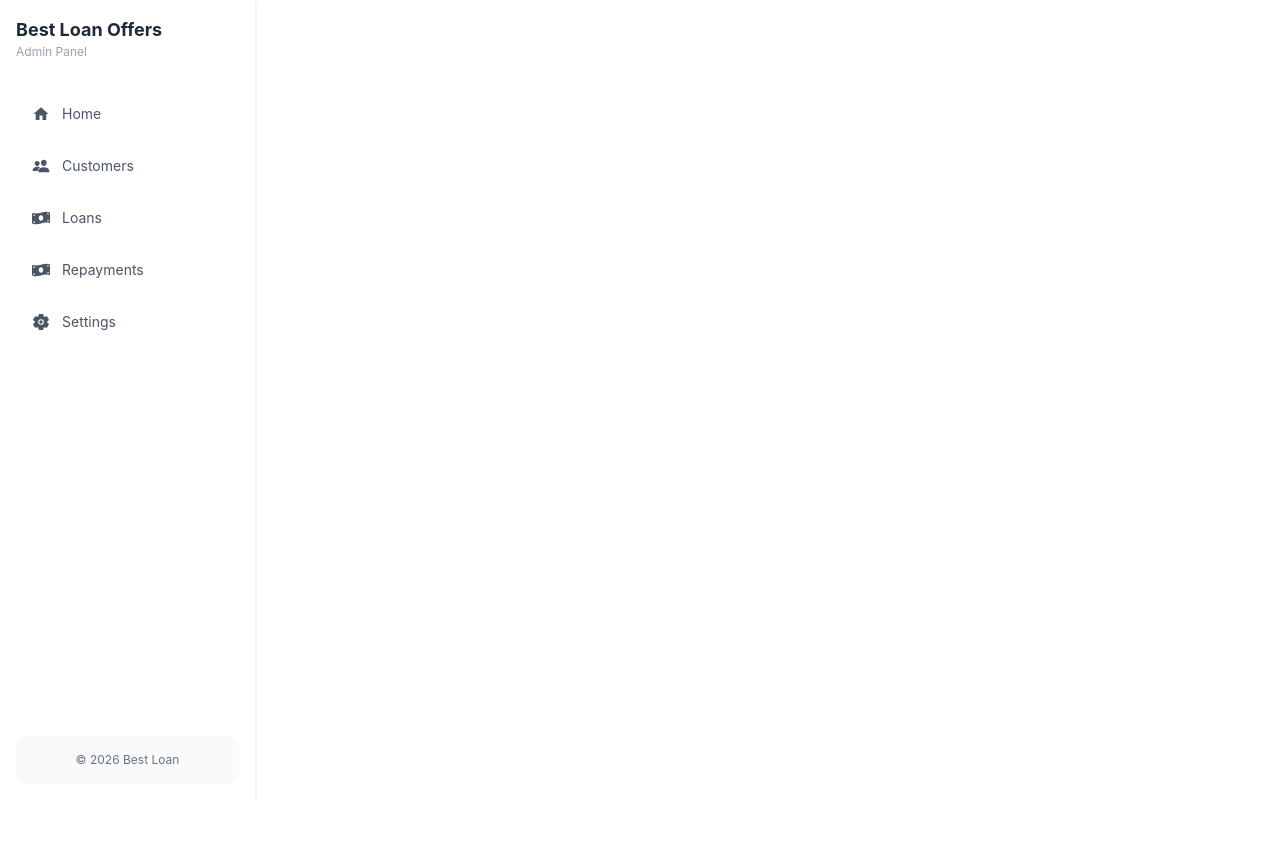
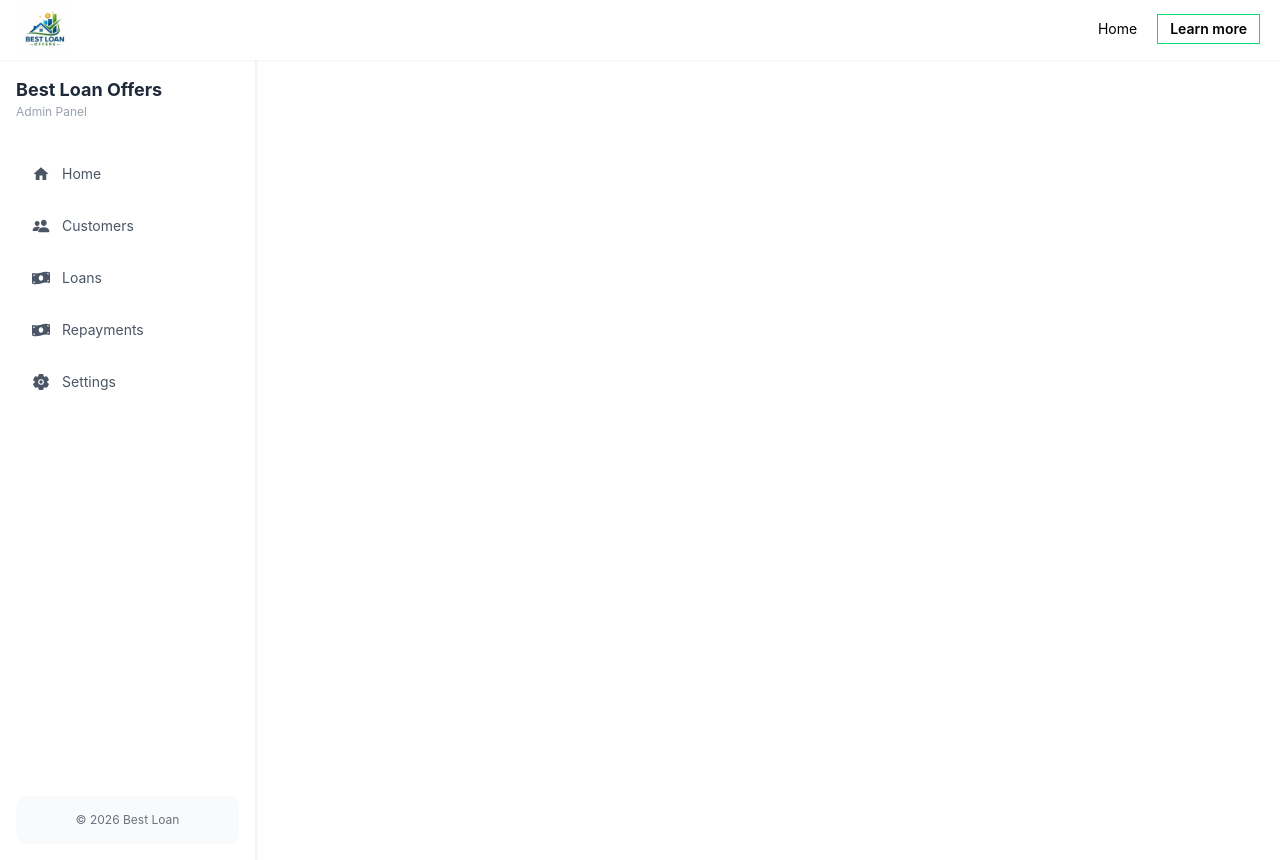
Before and after one commit to Torusic/BestLoanApp, a React (Vite) app in the folder client/: page /adminStats in a window 1280 px wide. Before the commit the page ends 800 px from the top, so only its background shows below. Built offline with nearby package versions, Linux system fonts and the light colour scheme.

Commit message:
'initial'

```diff
--- a/client/src/DashBoard/AdminStats.jsx
+++ b/client/src/DashBoard/AdminStats.jsx
@@ -7,25 +7,15 @@ import SideBar from '../component/SideBar.jsx';
 const AdminStats = () => {
   return (
     <section className="min-h-screen flex flex-col">
-
-
-
-
+      <Header/>
       <div className="flex flex-1">
-
-
         <div className="hidden lg:block w-64">
           <SideBar />
         </div>
-
-
         <div className="flex-1 p-4">
           <Outlet />
         </div>
-
       </div>
-
-
       <div className="block lg:hidden sticky bottom-0">
         <Footer />
       </div>
--- a/client/src/component/Footer.jsx
+++ b/client/src/component/Footer.jsx
@@ -37,7 +37,7 @@ function Footer() {
   ]
 
   return (
-    <section className="sticky bottom-0 z-50 bg-white border-t border-gray-100 shadow-lg px-4 py-2 rounded-t-2xl">
+    <section className="sticky bottom-0 z-50 bg-gray-100 border-t border-gray-100 shadow-lg px-4 py-2 rounded-t-2xl">
 
       <div className="flex items-center justify-between">
 
--- a/client/src/component/Header.jsx
+++ b/client/src/component/Header.jsx
@@ -4,14 +4,14 @@ import { Link } from 'react-router-dom'
 
 function Header() {
   return (
-    <section className='top-0 bg-white  sticky h-15'>
+    <section className='top-0 bg-white  sticky shadow-xs h-15'>
         <div className='px-5 py-1 flex items-center justify-between'>
           <img src={logo} width={50} height={50} alt="" />
 
           <ul className='flex items-center justify-between    lg:text-sm text-xs gap-5'>
             <li className='cursor-pointer'> <Link to={'/'}>Home</Link></li>
 
-            <li className='font-semibold border border-green-400 px-3 py-1 cursor-pointer'><Link to={'/login'}>Login</Link></li>
+            <li className='font-semibold border border-green-400 px-3 py-1 cursor-pointer'><Link to={'/'}>Learn more</Link></li>
           </ul>
 
         </div>
```
